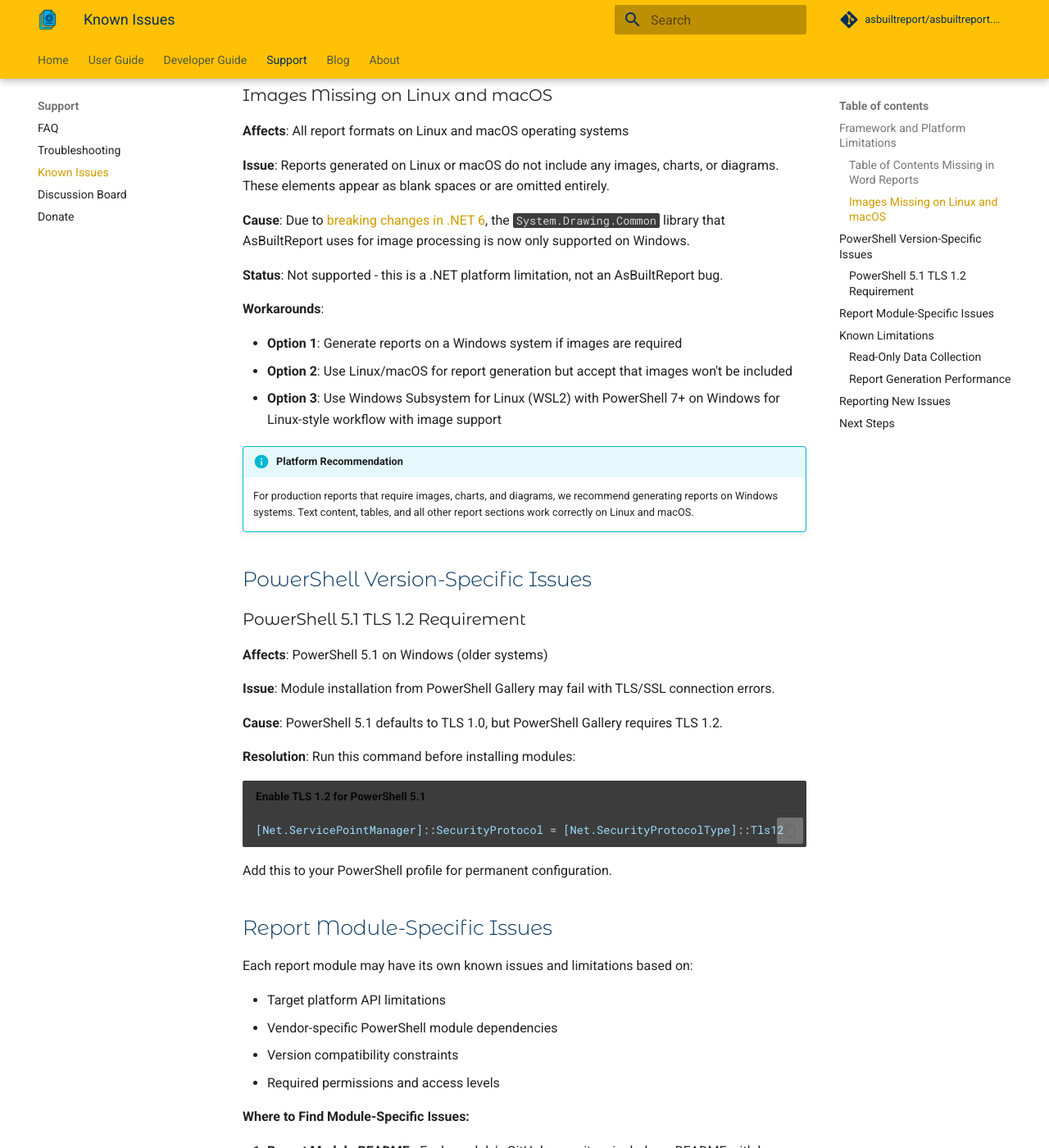
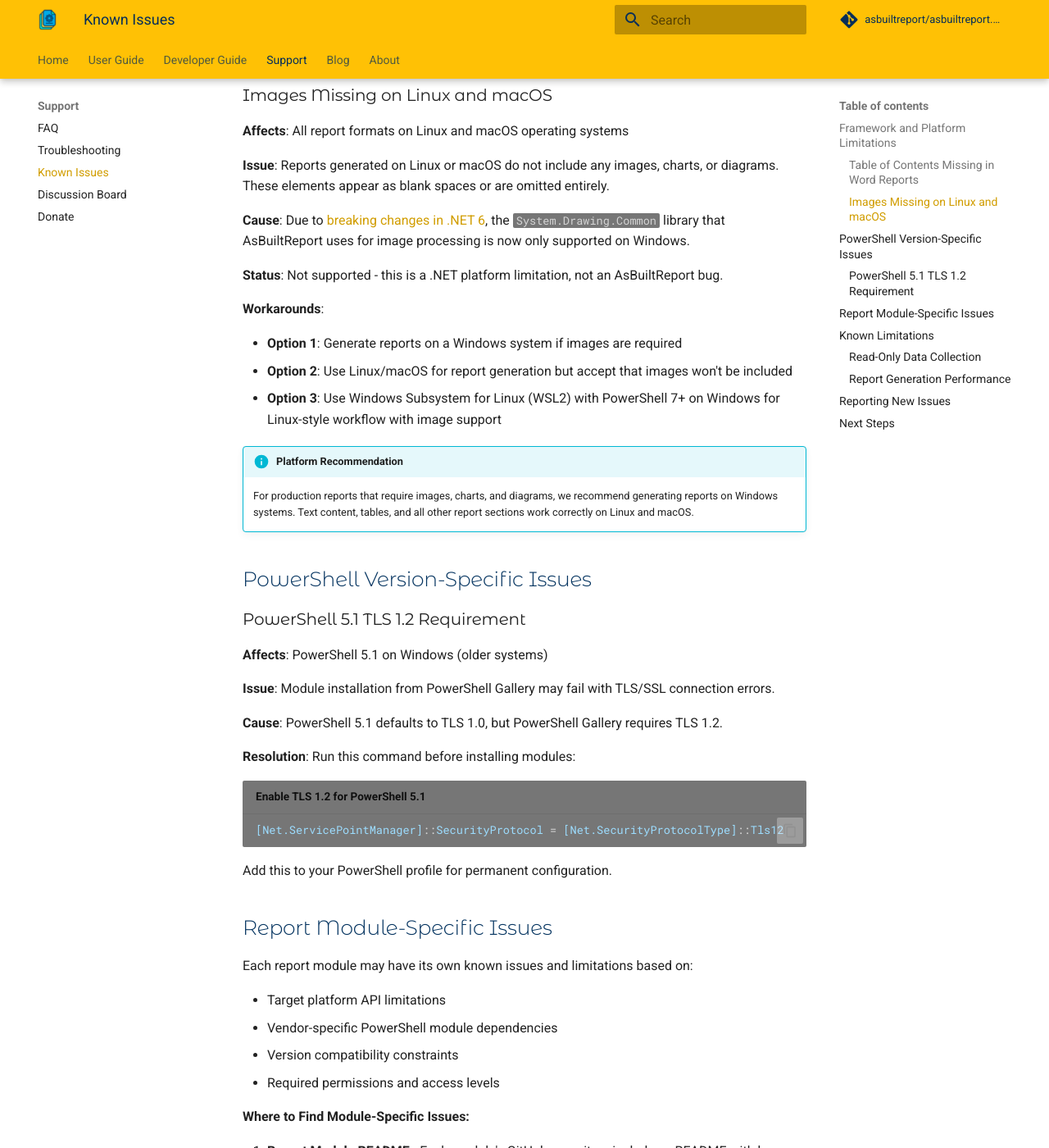
Before and after one commit to AsBuiltReport/AsBuiltReport.Project.Website, an MkDocs documentation site: the page built from docs/support/known-issues.md, in a window 1280 px wide and 1400 px high, scrolled down 1129 px. Shown: the whole window at 82% size. Built offline with MkDocs 1.6.1 and Material for MkDocs 9.7.7, drawn with Linux system fonts in a browser that asks for light colours; comment, search, counter and statistics services are not loaded.

Commit message:
style: adjust code block background to medium gray (#767676)
Co-Authored-By: Claude Sonnet 4.6 <noreply@anthropic.com>

```diff
--- a/docs/assets/stylesheets/extra.css
+++ b/docs/assets/stylesheets/extra.css
@@ -94,7 +94,7 @@ src: local(''),
 /* Code block colours (VS Code Dark+) */
 :root,
 [data-md-color-scheme="default"] {
-    --md-code-bg-color:                  #3c3c3c;
+    --md-code-bg-color:                  #767676;
     --md-code-fg-color:                  #d4d4d4;
     --md-code-hl-keyword-color:          #c586c0;
     --md-code-hl-string-color:           #ce9178;
@@ -111,7 +111,7 @@ src: local(''),
 
 /* Direct background override — targets the element Material actually backgrounds */
 .md-typeset pre > code {
-    background-color: #3c3c3c;
+    background-color: #767676;
     color: #d4d4d4;
 }
 
```
